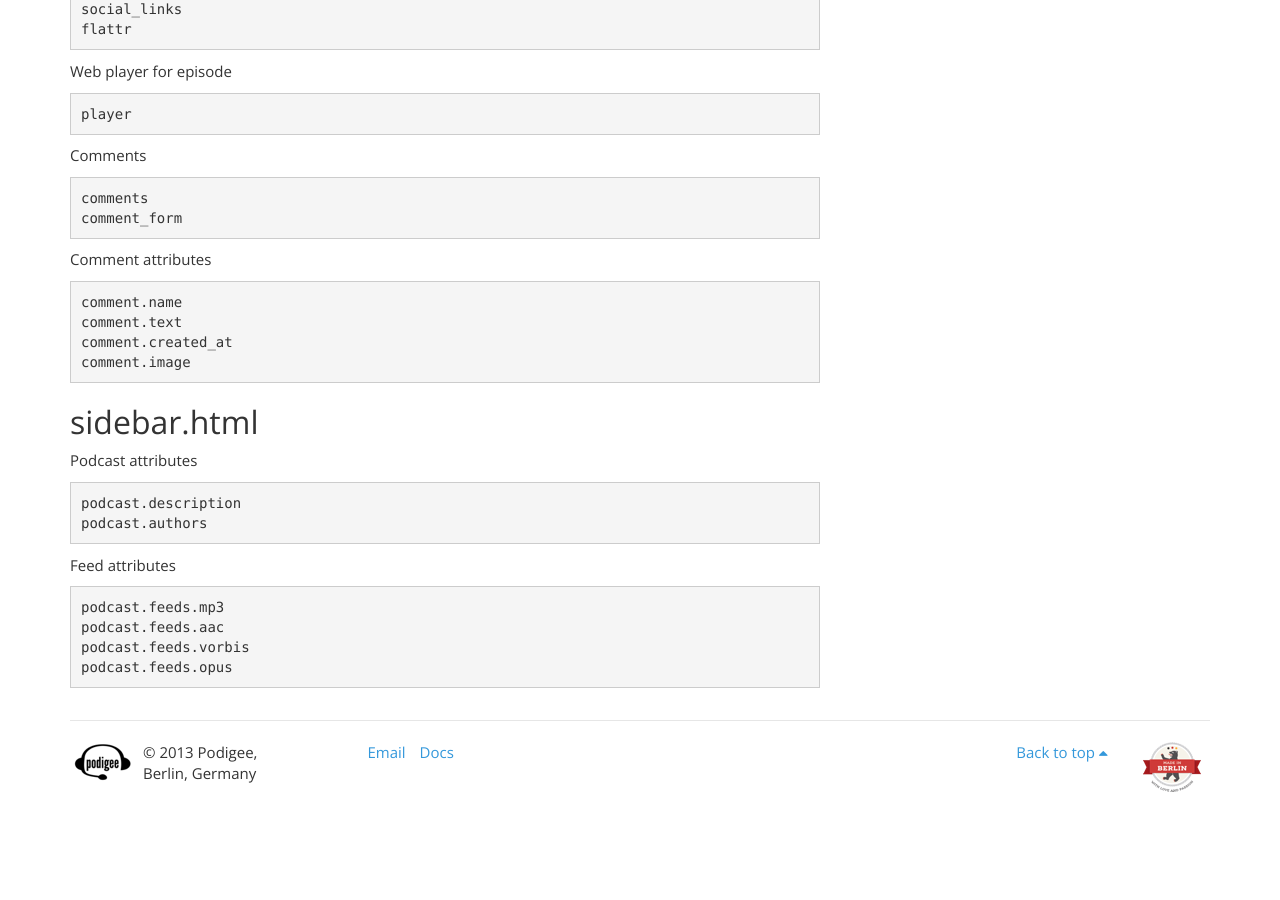
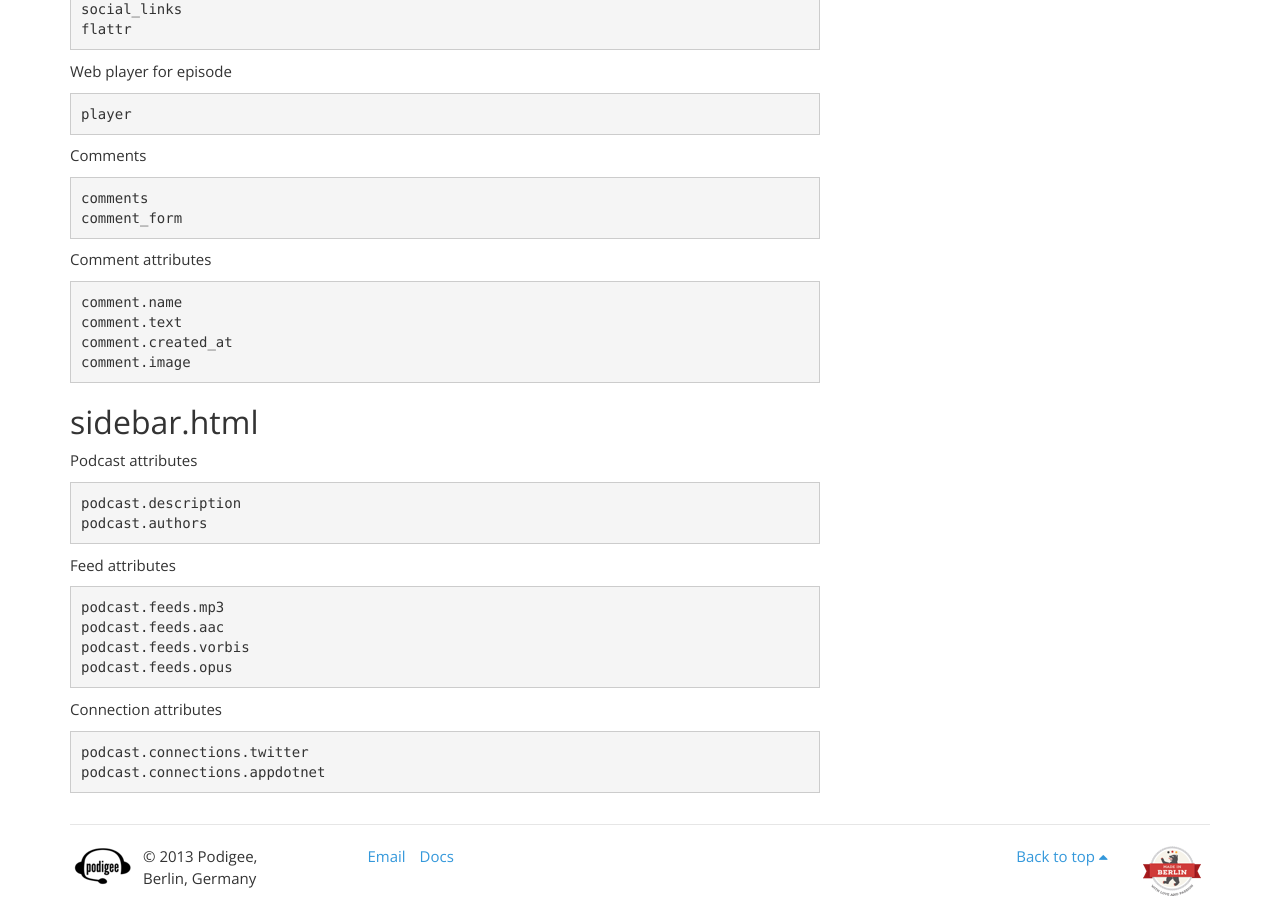
Before and after one commit to matisojka/docs.podigee.com, a Jekyll site: the page built from guides/themes/custom_template_attribute_reference.md, in a window 1280 px wide and 900 px high, scrolled down 1253 px. Built offline with Jekyll 4.4.1, drawn with Linux system fonts in a browser that asks for light colours; nearby versions of some CDN libraries; Markdown is read by kramdown in place of the engine named in the settings; before the commit the page ends 2048 px from its top, so only the background shows below that.

Commit message:
adds connection attributes to theme docs

```diff
--- a/guides/themes/custom_template_attribute_reference.md
+++ b/guides/themes/custom_template_attribute_reference.md
@@ -87,3 +88,8 @@ Feed attributes
     podcast.feeds.aac
     podcast.feeds.vorbis
     podcast.feeds.opus
+
+Connection attributes
+
+	podcast.connections.twitter
+    podcast.connections.appdotnet
```
Also changed, not shown: other parts of guides/themes/custom_template_attribute_reference.md (+1 -0 lines).
